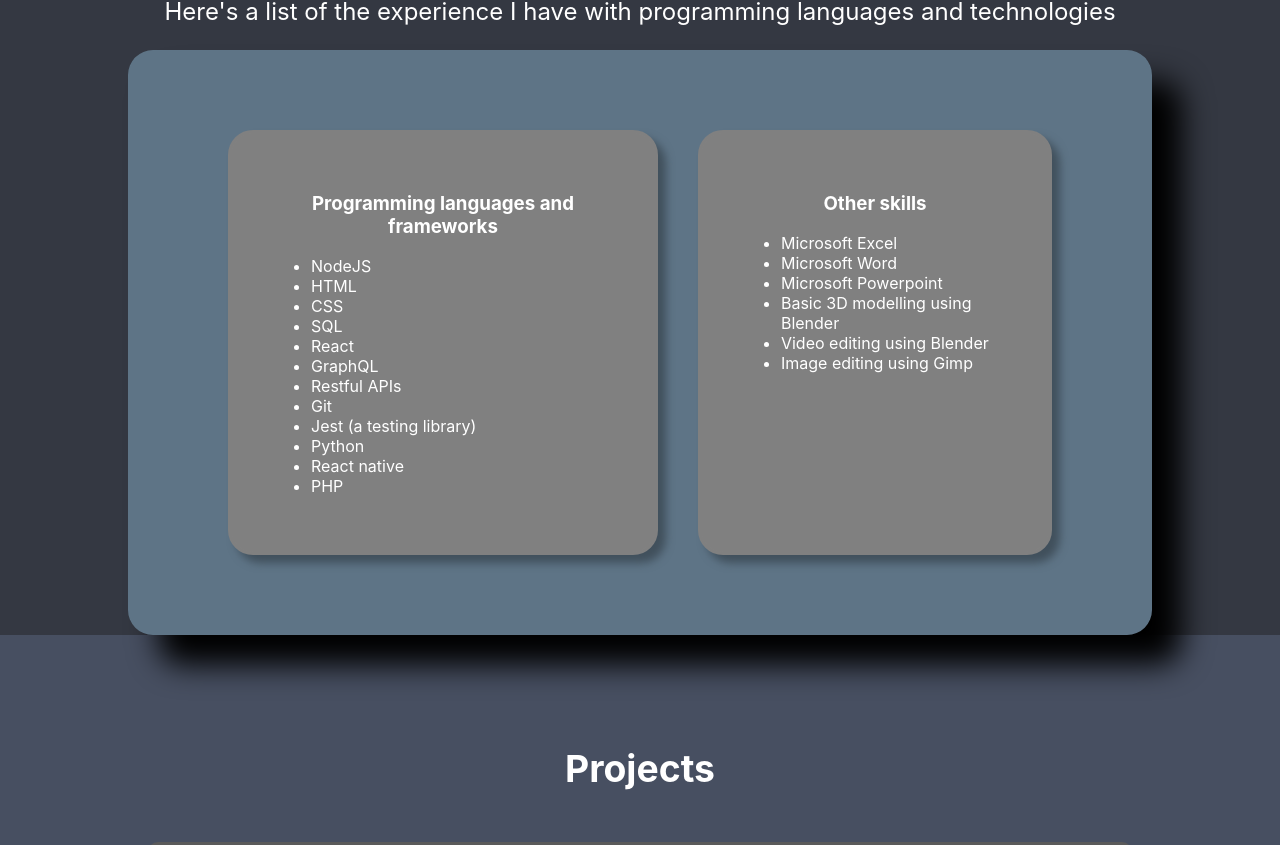
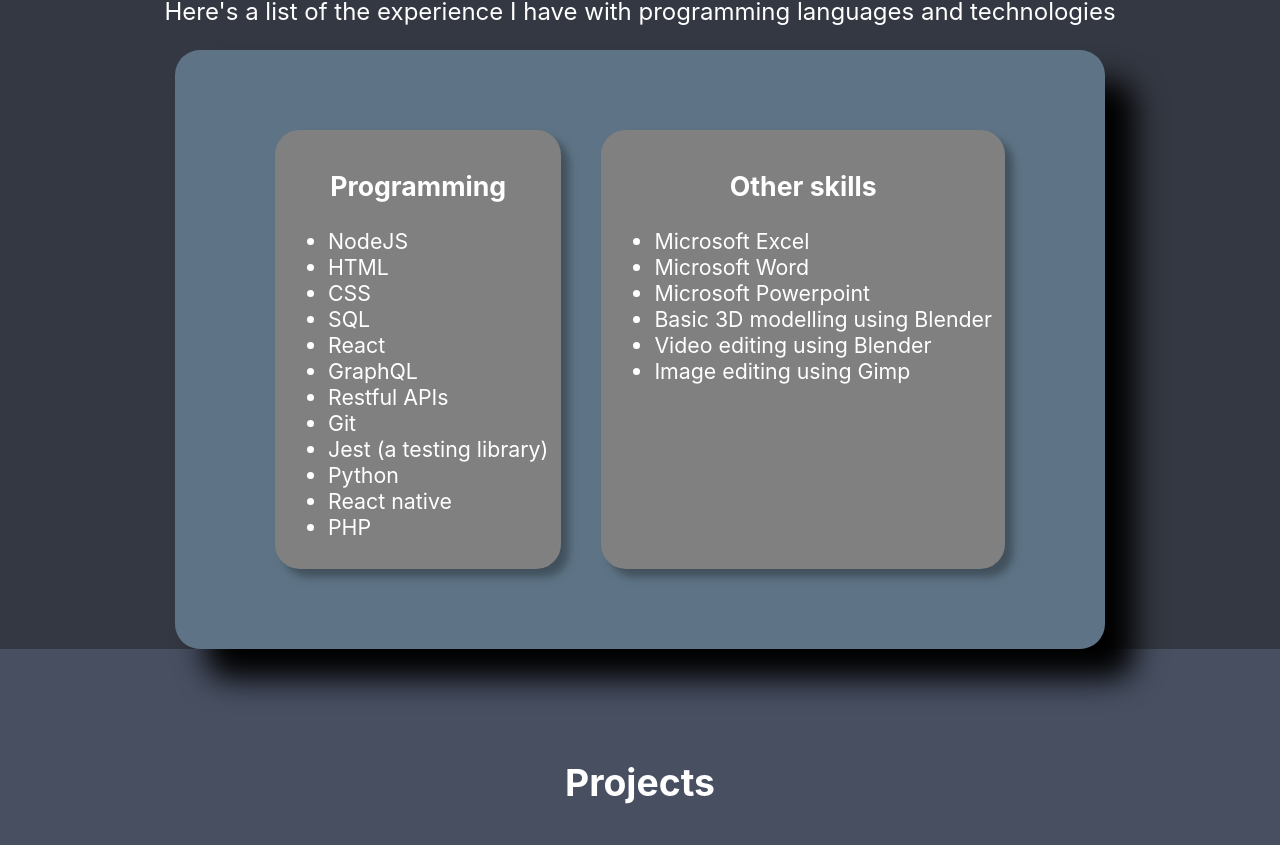
Before and after one commit to BenSymons/PortfolioV2, a React (Create React App) app: page / in a window 1280 px wide. Shown: the part 1974-2819 px from the top of the page. Built offline with nearby package versions, Linux system fonts and the light colour scheme.

Commit message:
delete yarn.lock

```diff
--- a/src/App.css
+++ b/src/App.css
@@ -20,6 +20,10 @@
 
 h2{
   font-size: 22pt;
+}
+
+h3{
+  font-size: 20pt;
 }
 
 .frontpage{
@@ -74,7 +78,7 @@
 }
 
 .skills{
-  padding: 40px;
+  padding: 10px;
   border: solid grey;
   background-color: grey;
   border-radius: 25px;
@@ -85,6 +89,10 @@
 
 .skillsetbox{
   background-color: #343842;
+}
+
+.skill{
+  font-size: 16pt;
 }
 
 #projectbox{
--- a/src/components/Skillset.jsx
+++ b/src/components/Skillset.jsx
@@ -8,31 +8,31 @@
                 <p>Here's a list of the experience I have with programming languages and technologies</p>
                 <div class="skillsbox">
                     <div class="skills">
-                        <h3>Programming languages and frameworks</h3>
+                        <h3>Programming</h3>
                         <ul>
-                            <li>NodeJS</li>
-                            <li>HTML</li>
-                            <li>CSS</li>
-                            <li>SQL</li>
-                            <li>React</li>
-                            <li>GraphQL</li>
-                            <li>Restful APIs</li>
-                            <li>Git</li>
-                            <li>Jest (a testing library)</li>
-                            <li>Python</li>
-                            <li>React native</li>
-                            <li>PHP</li>
+                            <li class="skill">NodeJS</li>
+                            <li class="skill">HTML</li>
+                            <li class="skill">CSS</li>
+                            <li class="skill">SQL</li>
+                            <li class="skill">React</li>
+                            <li class="skill">GraphQL</li>
+                            <li class="skill">Restful APIs</li>
+                            <li class="skill">Git</li>
+                            <li class="skill">Jest (a testing library)</li>
+                            <li class="skill">Python</li>
+                            <li class="skill">React native</li>
+                            <li class="skill">PHP</li>
                         </ul>
                     </div>
                     <div class="skills">
                         <h3>Other skills</h3>
                         <ul>
-                            <li>Microsoft Excel</li>
-                            <li>Microsoft Word</li>
-                            <li>Microsoft Powerpoint</li>
-                            <li>Basic 3D modelling using Blender</li>
-                            <li>Video editing using Blender</li>
-                            <li>Image editing using Gimp</li>
+                            <li class="skill">Microsoft Excel</li>
+                            <li class="skill">Microsoft Word</li>
+                            <li class="skill">Microsoft Powerpoint</li>
+                            <li class="skill">Basic 3D modelling using Blender</li>
+                            <li class="skill">Video editing using Blender</li>
+                            <li class="skill">Image editing using Gimp</li>
                         </ul>
                     </div>
                 </div>
```
Also changed, not shown: 1 other file (tests, documents, lock files or other folders).
